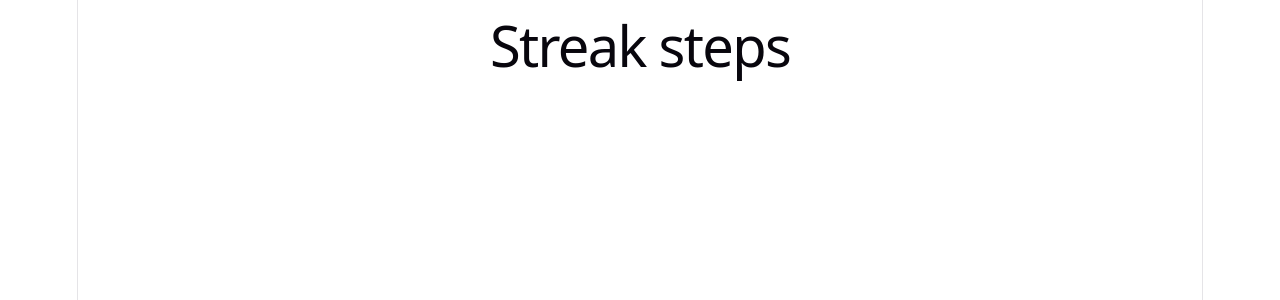
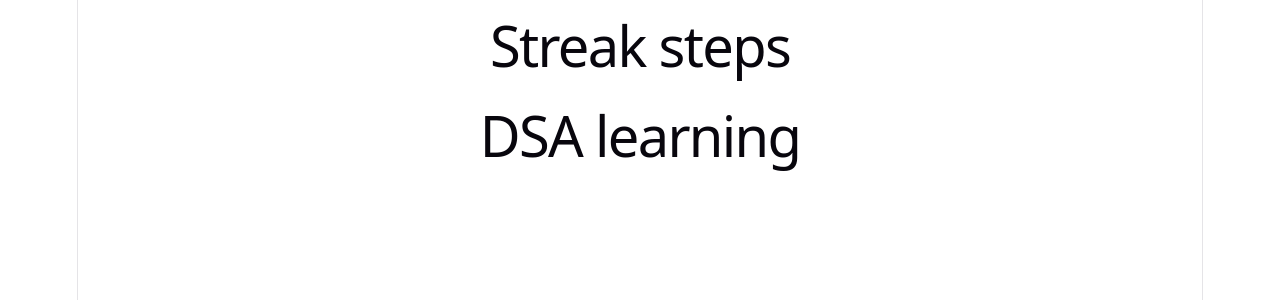
Before and after one commit to BJ008Creative/StreakSteps, a React (Vite) app: page / in a window 1280 px wide. Shown: the top 300 px of the page. Built offline with nearby package versions, Linux system fonts and the light colour scheme.

Commit message:
added a streak card

```diff
--- a/src/App.jsx
+++ b/src/App.jsx
@@ -1,6 +1,9 @@
 import { Dashboard } from "./components/Dashboard";
+import { StreakCard } from "./components/StreakCard";
 
 function App() {
-   return (<Dashboard></Dashboard>);
+   return (<><Dashboard></Dashboard>
+   <StreakCard/>
+   </>);
 }
 export default App;
--- /dev/null
+++ b/src/components/StreakCard.jsx
@@ -0,0 +1,4 @@
+function StreakCard(){
+    return(<><h1>DSA learning</h1></>);
+}
+export {StreakCard};
```
